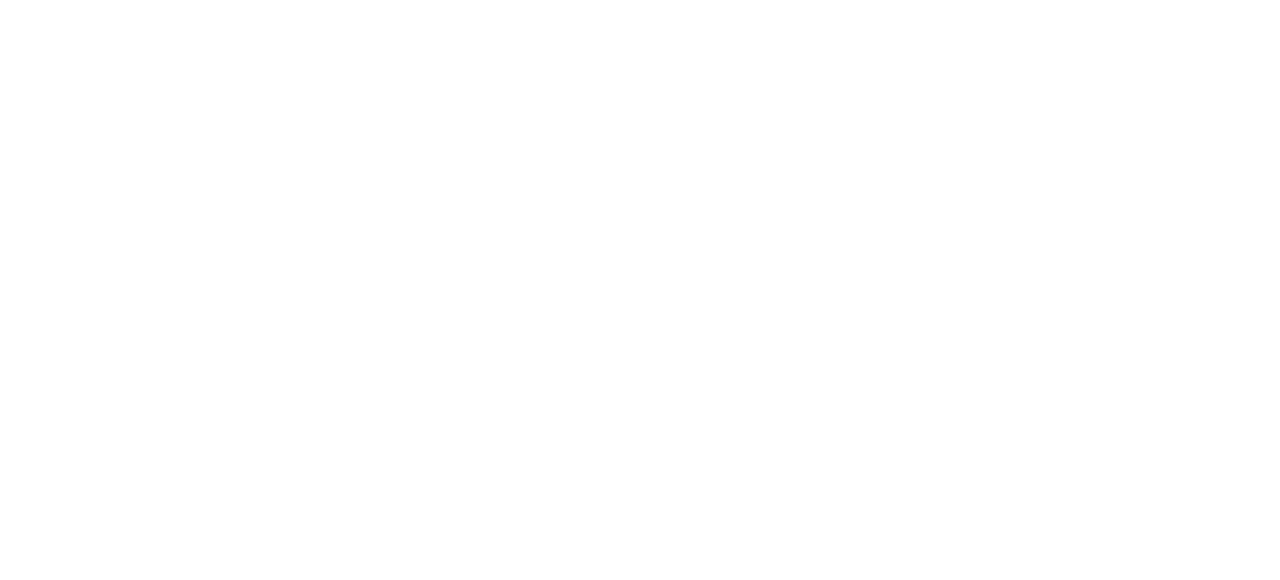
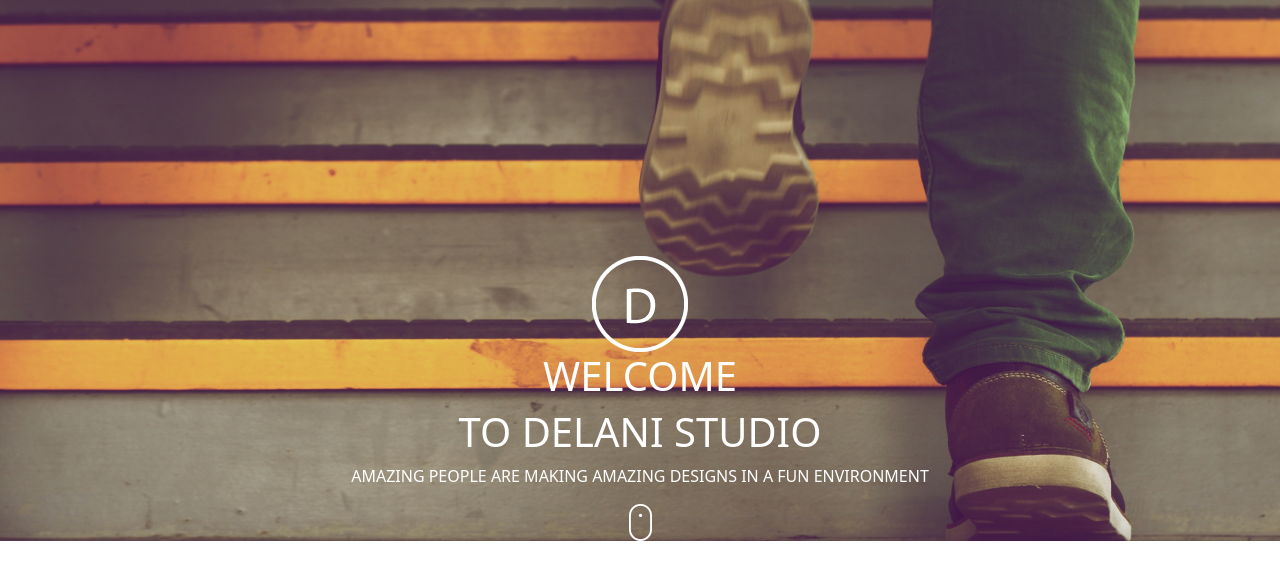
Before and after one commit to Williamsoditi/Delani-studio, a plain HTML site: page index.html in a window 1280 px wide. Drawn offline with nearby package versions, Linux system fonts and the light colour scheme.

Commit message:
Style : Landing page styling - This styles the landing page

```diff
--- a/css/style.css
+++ b/css/style.css
@@ -0,0 +1,16 @@
+*{
+    box-sizing: border-box;
+    margin: 0%;
+    padding: 0%;
+    text-align: center;
+    align-items: center;
+}
+header{
+    background-image: url(../assets/backgrounds/h_img.jpg);
+    background-size: 100%;
+    background-repeat: none;
+    color: white;
+}
+.logo{
+    margin-top: 20vw;
+}
--- a/index.html
+++ b/index.html
@@ -10,6 +10,13 @@
     <title>Delani studio</title>
 </head>
 <body>
+    <header>
+      <img class="logo" src="./assets/logo/logo.png" alt="">
+      <h1>WELCOME<br></h1>
+      <h1>TO DELANI STUDIO</h1>
+      <p>AMAZING PEOPLE ARE MAKING AMAZING DESIGNS IN A FUN ENVIRONMENT</p>
+      <img src="./assets/mouse_click.png" alt="">
+    </header>
     <script src="https://code.jquery.com/jquery-3.6.0.min.js" integrity="sha256-/xUj+3OJU5yExlq6GSYGSHk7tPXikynS7ogEvDej/m4=" crossorigin="anonymous"></script>
     <script src="./js/script.js"></script>
 </body>
```
